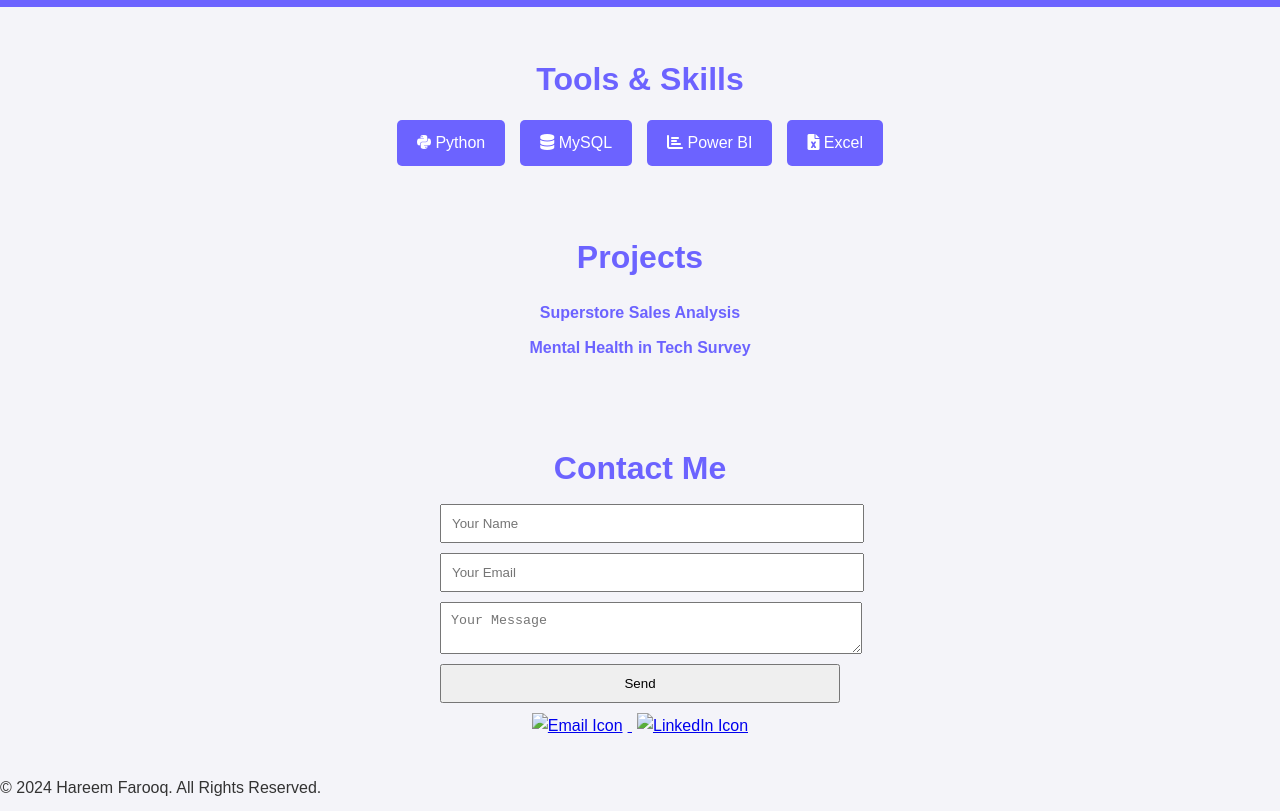
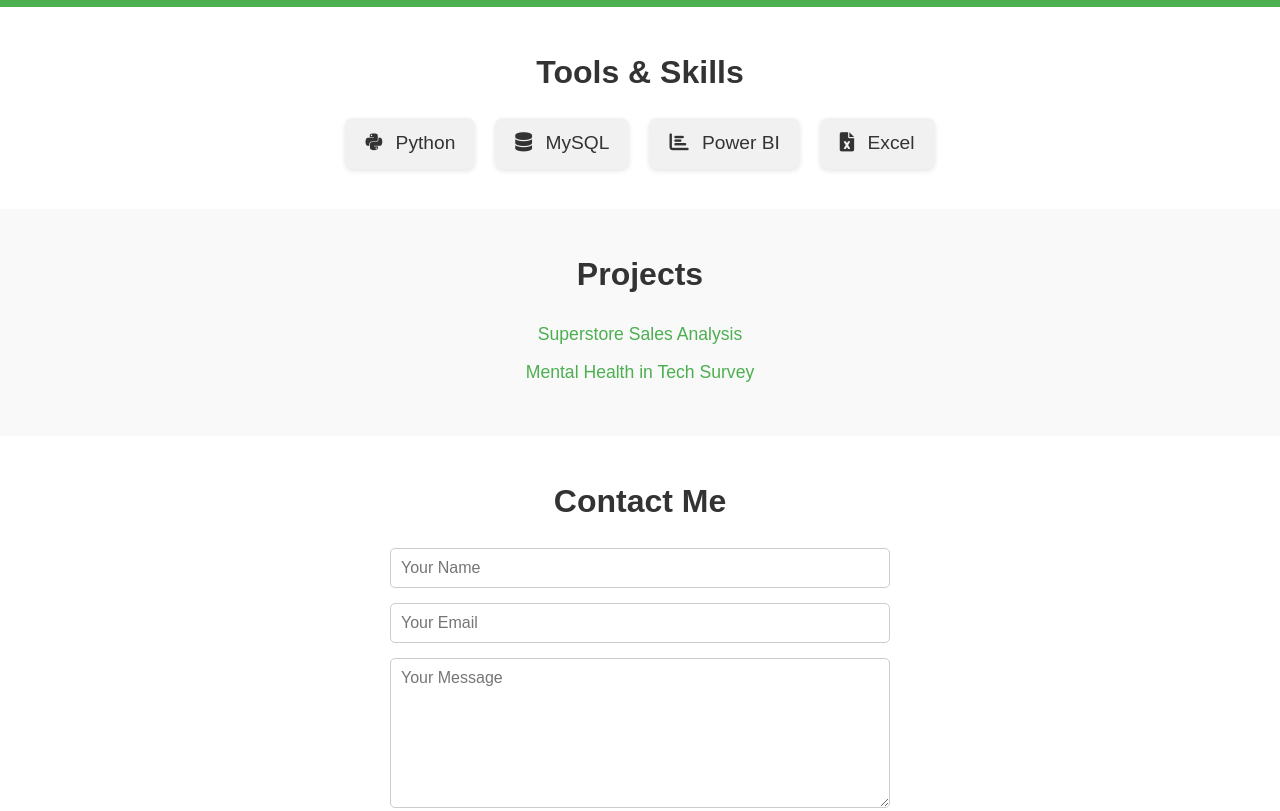
Before and after one commit to HareemFarooq/portfolio-website, a plain HTML site: page index.html in a window 1280 px wide. Shown: the part 360-1171 px from the top of the page. Drawn offline with Linux system fonts and the light colour scheme.

Commit message:
Update style_hareem.css

```diff
--- a/style_hareem.css
+++ b/style_hareem.css
@@ -1,95 +1,222 @@
 
 /* Global Styles */
-body {
-    font-family: Arial, sans-serif;
+* {
     margin: 0;
     padding: 0;
+    box-sizing: border-box;
+    font-family: 'Arial', sans-serif;
+}
+
+body {
+    background-color: #f5f5f5;
     color: #333;
     line-height: 1.6;
-    background-color: #f4f4f9;
+    font-size: 16px;
 }
 
-header {
-    text-align: center;
+/* Container for the overall layout */
+.container {
+    max-width: 1200px;
+    margin: 0 auto;
     padding: 20px;
-    background: #6c63ff;
-    color: white;
 }
 
-header .profile-img {
+/* Header Styles */
+header {
+    background-color: #4CAF50;
+    color: white;
+    padding: 40px 0;
+    text-align: center;
+}
+
+header img {
     width: 150px;
     border-radius: 50%;
-    margin-top: 10px;
+    margin-bottom: 20px;
 }
 
 header h1 {
-    margin: 10px 0;
     font-size: 2.5em;
+    font-weight: bold;
 }
 
 header .profession {
     font-size: 1.2em;
-    color: #ddd;
+    margin-top: 10px;
 }
 
 header .bio {
-    margin: 20px auto;
-    max-width: 600px;
+    font-size: 1em;
+    margin-top: 20px;
 }
 
-.skills, .projects, .contact {
-    padding: 20px;
+/* Skills Section */
+.skills {
+    background-color: #ffffff;
+    padding: 40px 20px;
     text-align: center;
 }
 
-.skills h2, .projects h2, .contact h2 {
+.skills h2 {
     font-size: 2em;
-    margin-bottom: 10px;
-    color: #6c63ff;
+    margin-bottom: 20px;
 }
 
 .skills-container {
     display: flex;
     justify-content: center;
-    gap: 15px;
-    margin-top: 15px;
+    gap: 20px;
+    flex-wrap: wrap;
 }
 
 .skills-container span {
+    font-size: 1.2em;
     padding: 10px 20px;
-    background: #6c63ff;
+    background-color: #f1f1f1;
+    border-radius: 8px;
+    box-shadow: 0 2px 5px rgba(0,0,0,0.1);
+    transition: background-color 0.3s ease;
+}
+
+.skills-container span i {
+    margin-right: 8px;
+}
+
+.skills-container span:hover {
+    background-color: #4CAF50;
     color: white;
-    border-radius: 5px;
+}
+
+/* Projects Section */
+.projects {
+    background-color: #f9f9f9;
+    padding: 40px 20px;
+    text-align: center;
+}
+
+.projects h2 {
+    font-size: 2em;
+    margin-bottom: 20px;
 }
 
 .projects ul {
-    list-style: none;
-    padding: 0;
+    list-style-type: none;
 }
 
-.projects ul li {
+.projects li {
     margin: 10px 0;
 }
 
-.projects ul li a {
+.projects a {
     text-decoration: none;
-    color: #6c63ff;
-    font-weight: bold;
+    color: #4CAF50;
+    font-size: 1.1em;
+    transition: color 0.3s ease;
+}
+
+.projects a:hover {
+    color: #333;
+}
+
+/* Contact Section */
+.contact {
+    background-color: #ffffff;
+    padding: 40px 20px;
+    text-align: center;
+}
+
+.contact h2 {
+    font-size: 2em;
+    margin-bottom: 20px;
 }
 
 .contact form {
-    max-width: 400px;
-    margin: 0 auto;
+    display: flex;
+    flex-direction: column;
+    gap: 15px;
+    align-items: center;
 }
 
-.contact input, .contact textarea, .contact button {
-    display: block;
+.contact input, .contact textarea {
     width: 100%;
-    margin: 10px 0;
+    max-width: 500px;
     padding: 10px;
+    border: 1px solid #ccc;
+    border-radius: 5px;
+    font-size: 1em;
 }
 
-.contact .social-icons img {
-    width: 30px;
-    margin: 0 5px;
+.contact textarea {
+    height: 150px;
 }
+
+.contact button {
+    background-color: #4CAF50;
+    color: white;
+    padding: 10px 20px;
+    border: none;
+    border-radius: 5px;
+    cursor: pointer;
+    font-size: 1.2em;
+    transition: background-color 0.3s ease;
+}
+
+.contact button:hover {
+    background-color: #45a049;
+}
+
+.social-icons {
+    margin-top: 20px;
+}
+
+.social-icons a {
+    margin: 0 10px;
+}
+
+.social-icons img {
+    width: 40px;
+    transition: transform 0.3s ease;
+}
+
+.social-icons img:hover {
+    transform: scale(1.2);
+}
+
+/* Footer Styles */
+footer {
+    text-align: center;
+    background-color: #333;
+    color: white;
+    padding: 20px 0;
+}
+
+footer p {
+    font-size: 1em;
+}
+
+/* Media Queries for Responsiveness */
+@media (max-width: 768px) {
+    header {
+        padding: 20px 0;
+    }
+
+    header h1 {
+        font-size: 2em;
+    }
+
+    .skills-container {
+        flex-direction: column;
+    }
+
+    .skills-container span {
+        margin-bottom: 10px;
+    }
+
+    .contact form {
+        width: 90%;
+    }
+
+    .projects a {
+        font-size: 1em;
+    }
+}
```
